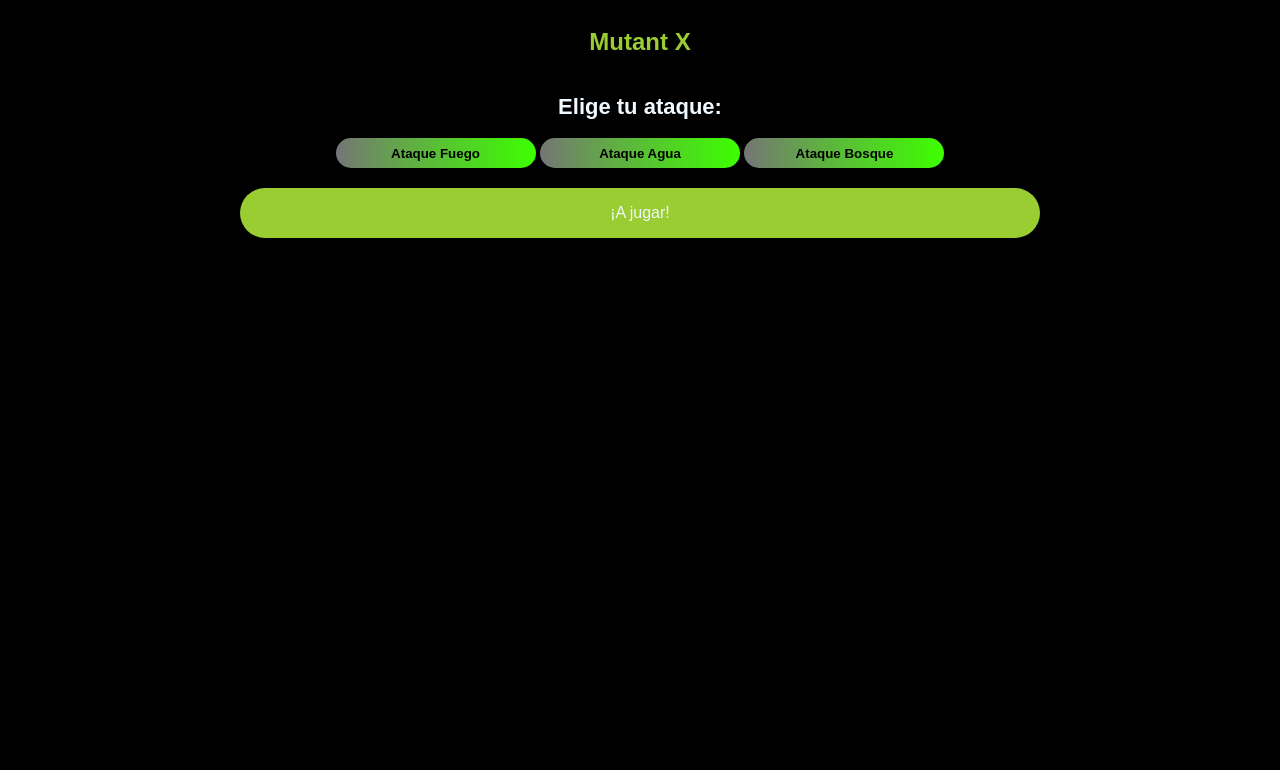
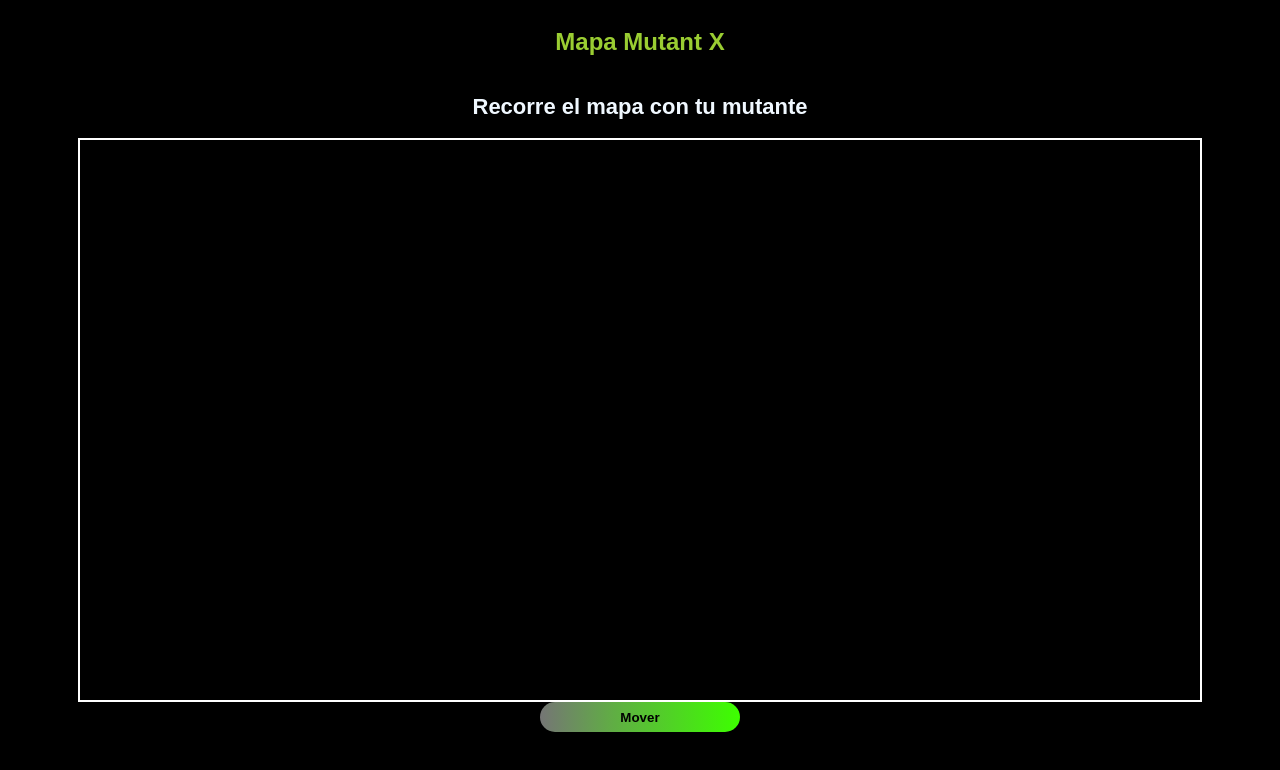
Before and after one commit to aversionbeta/Front-End-Academy, a plain HTML site: page Mutant X/mutantx.html in a window 1280 px wide. Both pictures are taken after a click on the button "Seleccionar". Drawn offline with Linux system fonts and the light colour scheme.

Commit message:
Add canvas to the game

```diff
--- a/Mutant X/js/mutantx.js
+++ b/Mutant X/js/mutantx.js
@@ -14,6 +14,9 @@ const eneAttack=document.getElementById('enemy_attack')
 const newPlayerAttack = document.createElement('p')
 const newEnemyAttack = document.createElement('p')
 const cardsContainer=document.getElementById('cards_container')
+const sectionMap = document.getElementById('see_map')
+const gameMap = document.getElementById('map')
+
 
 
 let mutants = []
@@ -26,6 +29,7 @@ let inputTiburon
 let playerMutant
 let playerHealth = 3
 let enemyHealth = 3
+let canvas = gameMap.getContext('2D')
 
 
 class mutant {
@@ -73,6 +77,8 @@ function startGame() {
 
     sectionRestart.style.display = "none"
     sectionAttack.style.display = "none"
+    sectionMap.style.display = "none"
+
 
     mutants.forEach((mutant) => {
         mutantOptions = `
@@ -97,8 +103,10 @@ function startGame() {
 }
 
 function selectMascotPlayer() {
-    sectionAttack.style.display = "flex"
+    // sectionAttack.style.display = "flex"
     sectionMutant.style.display = "none"
+    sectionMap.style.display = "flex"
+
 
     if (inputDragon.checked) {
         spanMascotPlayer.innerHTML = inputDragon.id
--- a/Mutant X/mutantx.html
+++ b/Mutant X/mutantx.html
@@ -20,6 +20,13 @@
 
         <Button id="button_selectmutant">Seleccionar</BUtton>
 
+    </section>
+
+    <section id="see_map">
+        <h1 class="title">Mapa Mutant X</h1>
+        <h2>Recorre el mapa con tu mutante</h2>
+        <canvas id="map"></canvas>
+        <button onclick="move_character()">Mover</button>
     </section>
 
     <section id="section_selectattack">
--- a/Mutant X/styles.css
+++ b/Mutant X/styles.css
@@ -1,7 +1,7 @@
 
 :root{
     font-family: 'Poppins', sans-serif;
-    background-color: #000;
+    background-color: #000000;
     color: aliceblue;
 }
 
@@ -95,6 +95,18 @@ button:hover {
     border-radius: 50px
 }
 
+#see_map {
+    flex-direction: column;
+    align-items: center;
+    justify-content: center;
+    text-align: center;
+}
+
+#map {
+    border: 2px solid white;
+    height: 70vh;
+}
+
 
 @import url('https://fonts.googleapis.com/css2?family=Poppins:wght@100;300;700&display=swap');
 
```
